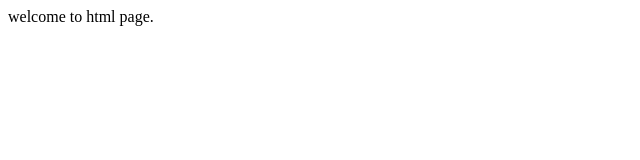
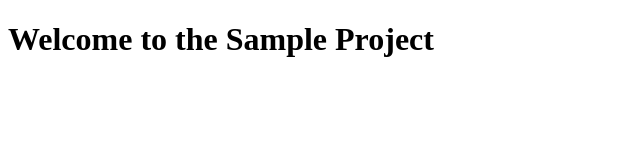
Before and after one commit to AmilaKMAC/sample-project, a plain HTML site: page index.html in a window 1280 px wide. Shown: the whole page, without its empty margins (0-640 px from the left). Drawn offline with Linux system fonts and the light colour scheme.

Commit message:
Created Heading

```diff
--- a/index.html
+++ b/index.html
@@ -6,6 +6,6 @@
     <title>Sample Project</title>
 </head>
 <body>
-    welcome to html page.
+    <h1>Welcome to the Sample Project</h1>
 </body>
 </html>
```
